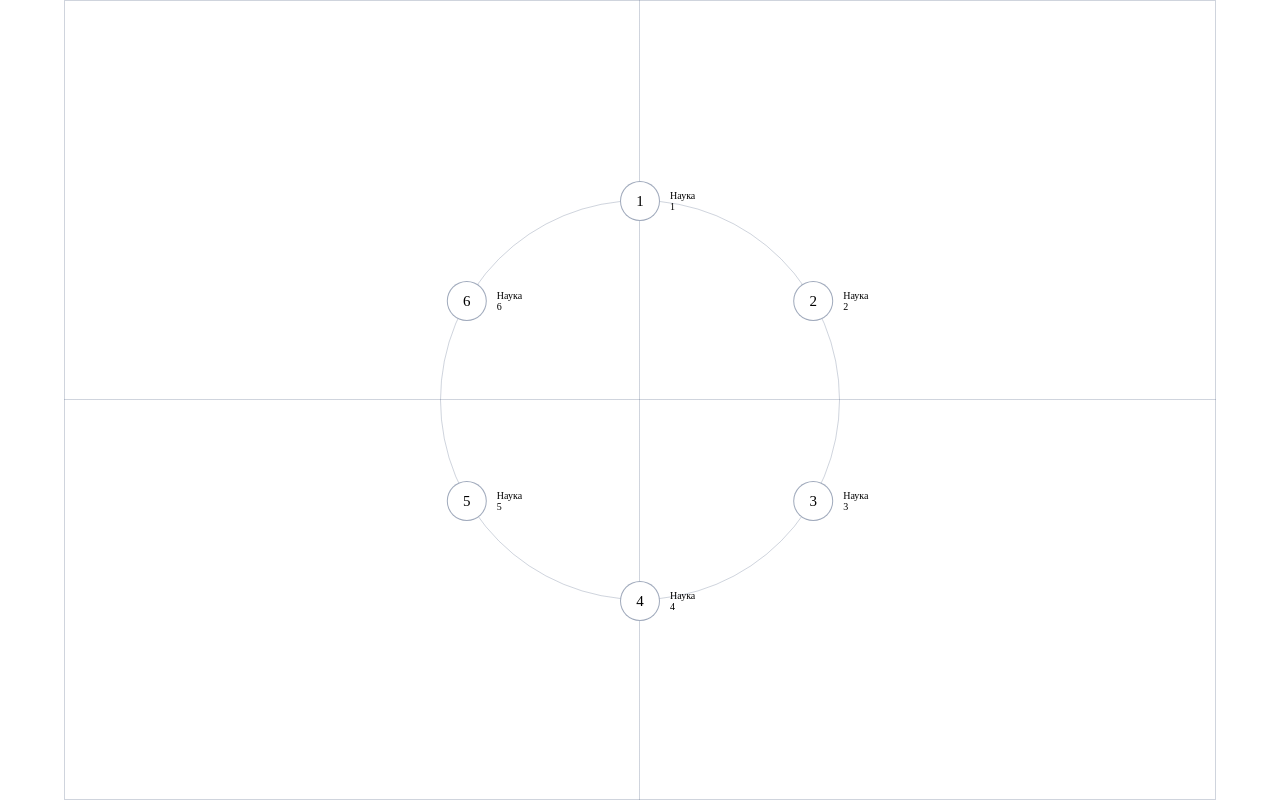
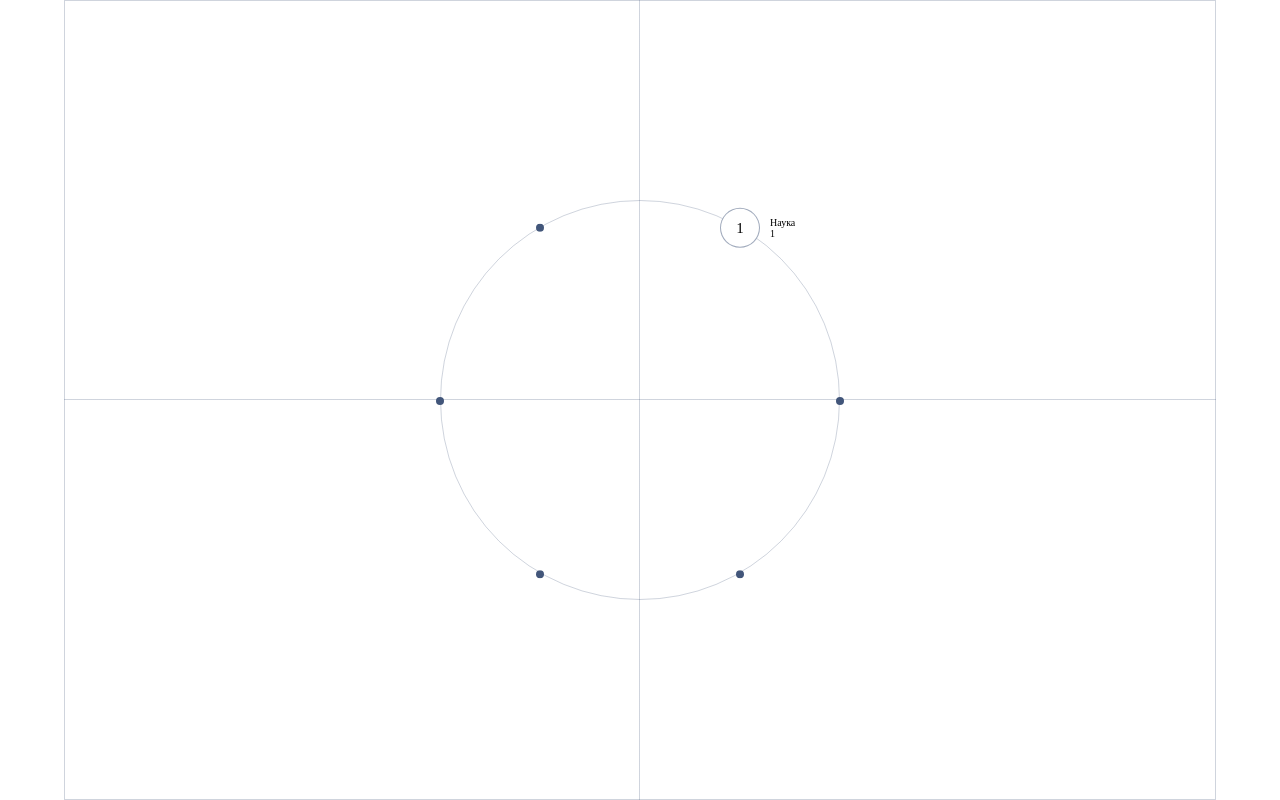
Before and after one commit to AnushervonKhidirov/only, a React app: page / in a window 1280 px wide. Built offline with nearby package versions, Linux system fonts and the light colour scheme; the HTML template or start-up script is replaced by a standard one.

Commit message:
roulette animation added

```diff
--- a/package.json
+++ b/package.json
@@ -10,6 +10,7 @@
 	"license": "ISC",
 	"description": "",
 	"dependencies": {
+		"classnames": "^2.5.1",
 		"react": "^18.3.1",
 		"react-dom": "^18.3.1",
 		"swiper": "^11.1.14",
--- a/src/component/roulette-item/roulette-item.module.scss
+++ b/src/component/roulette-item/roulette-item.module.scss
@@ -9,7 +9,22 @@
     height: size.$rouletteItemSize;
     cursor: pointer;
     transform-origin: calc(size.$rouletteItemSize / 2) calc(size.$rouletteSize / 2 + size.$rouletteItemSize / 2);
-    transition: transform 0.5s;
+    transition: rotate 0.5s;
+
+    &:hover .border,
+    &.active .border {
+        background-color: #fff;
+        scale: 1;
+    }
+
+    &.active .index,
+    &:hover .index {
+        opacity: 1;
+    }
+
+    &.active .rouletteTitle {
+        opacity: 1;
+    }
 }
 
 .rouletteCircle {
@@ -18,12 +33,27 @@
     height: 100%;
     justify-items: center;
     align-items: center;
-    background-color: #fff;
     font-size: 1.5rem;
-    border: 1px solid color.$lineColorDark;
-    border-radius: 100%;
-    transition: transform 0.5s;
+    transition: rotate 0.5s;
+
+    .border {
+        position: absolute;
+        inset: 0;
+        background-color: color.$darkBlue;
+        border: 1px solid color.$lineColorDark;
+        border-radius: 100%;
+        transition: scale 0.3s, background-color 0.3s;
+        scale: 0.2;
+    }
+
+    .index {
+        position: relative;
+        opacity: 0;
+        transition: opacity 0.3s;
+        z-index: 1;
+    }
 }
+
 
 .rouletteTitle {
     position: absolute;
@@ -32,7 +62,8 @@
     display: grid;
     height: 100%;
     align-items: center;
+    opacity: 0;
     pointer-events: none;
     transform-origin: calc(-5rem + size.$rouletteItemSize / 2);
-    transition: transform 0.5s;
+    transition: rotate 0.5s, opacity 0.5s;
 }
--- a/src/component/roulette-item/roulette-item.tsx
+++ b/src/component/roulette-item/roulette-item.tsx
@@ -3,6 +3,7 @@ import { useEffect, useRef, useState } from 'react'
 
 import useRouletteStore from '../../store/roulette'
 
+import classNames from 'classnames'
 import styles from './roulette-item.module.scss'
 
 type TRouletteItem = {
@@ -19,18 +20,18 @@ const RouletteItem: FC<TRouletteItem> = ({ totalIndex, index, title }) => {
     const titleRef = useRef<HTMLDivElement>(null)
     const [itemDeg, setItemDeg] = useState(0)
 
-    const degreeBetweenItems = (360 / totalIndex)
+    const degreeBetweenItems = 360 / totalIndex
 
     useEffect(() => {
         if (rouletteItemRef.current && circleRef.current && titleRef.current) {
-            rouletteItemRef.current.style.transform = `rotate(${itemDeg - degree}deg)`
-            circleRef.current.style.transform = `rotate(${-itemDeg + degree}deg)`
-            titleRef.current.style.transform = `rotate(${-itemDeg + degree}deg)`
+            rouletteItemRef.current.style.rotate = `${itemDeg - degree}deg`
+            circleRef.current.style.rotate = `${-itemDeg + degree}deg`
+            titleRef.current.style.rotate = `${-itemDeg + degree}deg`
         }
     }, [itemDeg, degree])
 
     useEffect(() => {
-        updateDegree(degreeBetweenItems * activeItem)
+        updateDegree(degreeBetweenItems * activeItem - (90 - degreeBetweenItems))
     }, [activeItem])
 
     useEffect(() => {
@@ -42,9 +43,14 @@ const RouletteItem: FC<TRouletteItem> = ({ totalIndex, index, title }) => {
     }
 
     return (
-        <div ref={rouletteItemRef} className={styles.rouletteItem} onClick={rouletteHandler}>
+        <div
+            ref={rouletteItemRef}
+            className={classNames(styles.rouletteItem, { [styles.active]: index === activeItem })}
+            onClick={rouletteHandler}
+        >
             <div ref={circleRef} className={styles.rouletteCircle}>
-                {index + 1}
+                <div className={styles.border}></div>
+                <div className={styles.index}>{index + 1}</div>
             </div>
             <div ref={titleRef} className={styles.rouletteTitle}>
                 {title}
```
Also changed, not shown: 1 other file (tests, documents, lock files or other folders).
